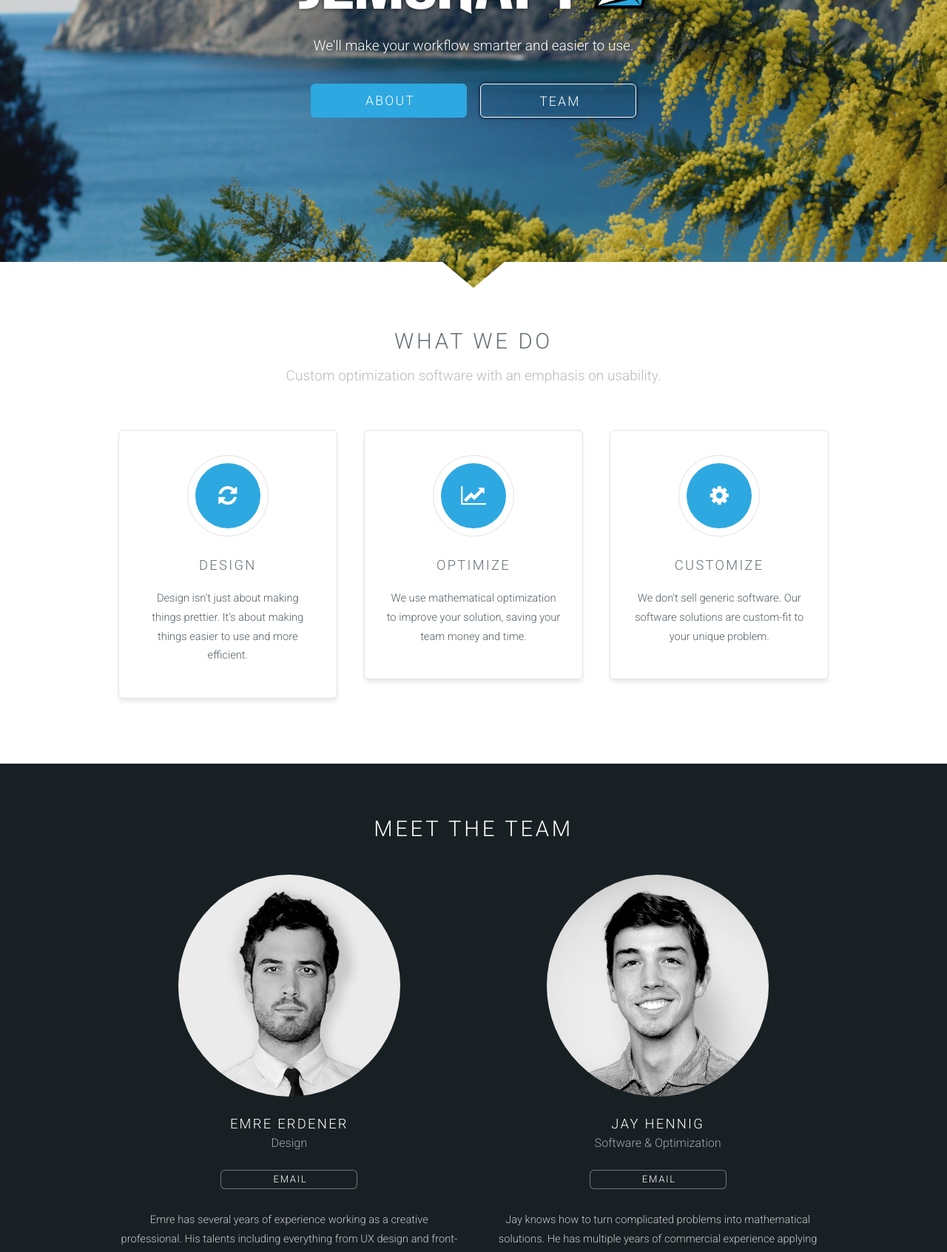
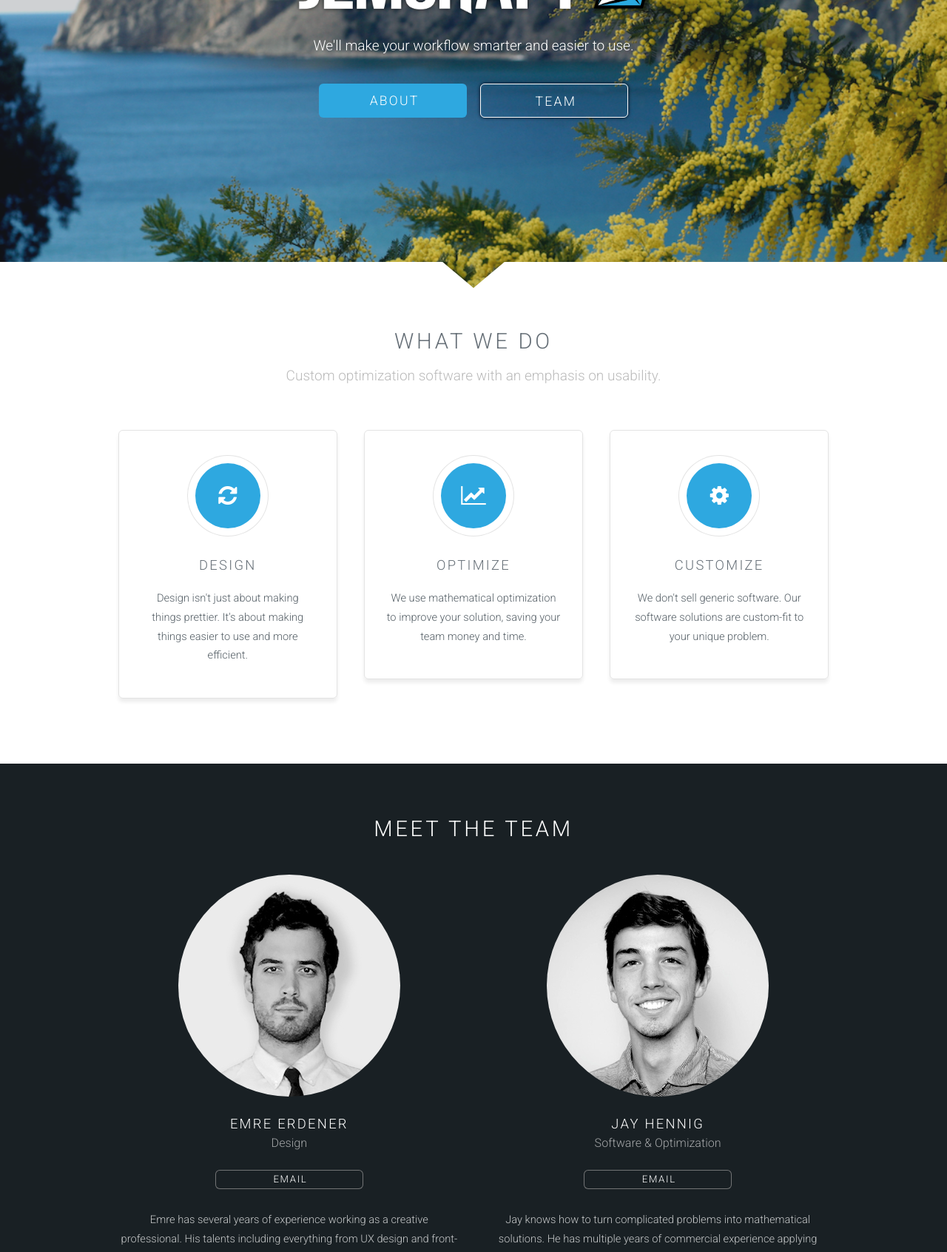
Before and after one commit to Jemcraft/Jemcraft.github.io, a Jekyll site: the page built from index.html, in a window 1280 px wide. Shown: the part 230-1922 px from the top of the page at 74% size. Built offline with Jekyll 4.4.1, drawn with Linux system fonts in a browser that asks for light colours.

Commit message:
Fixed issue with button responive sizing

```diff
--- a/css/style.css
+++ b/css/style.css
@@ -726,7 +726,7 @@
 		text-decoration: none;
 		white-space: nowrap;
 		text-indent: 0.25em;
-		width: 14em;
+		width: 200px;
 	}
 
 		input[type="submit"]:hover,
@@ -1043,9 +1043,9 @@
 				color: #c1c1c1;
 			}
 
-		#banner .button {
+	/*	#banner .button {
 			min-width: 12em;
-		}
+		} */
 
 		#banner h2 {
 			font-size: 3.5em;
@@ -1210,9 +1210,6 @@
 	.mobile-break {
 		display: none;
 	}
-	#banner ul li .button {
-	width: 1em;
-	}
 }
 /*------------*/
 
```
